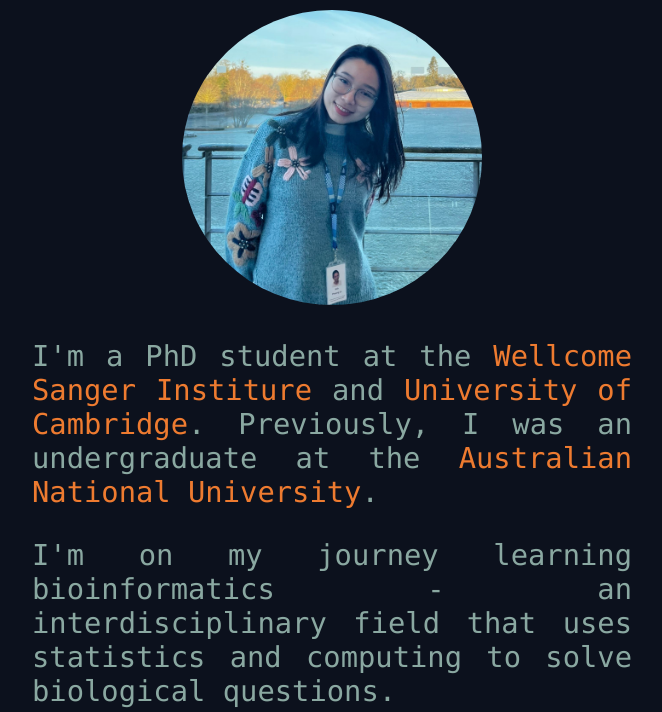
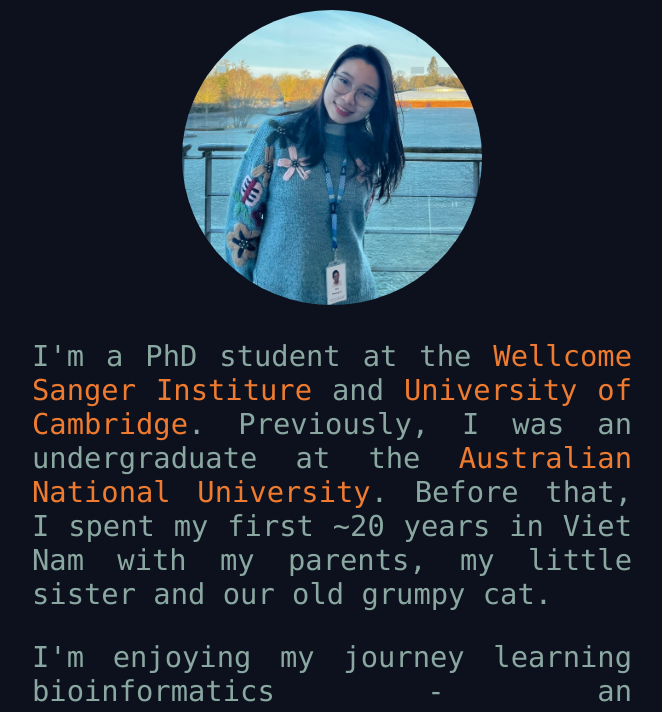
Before and after one commit to Phuong-Le/phuong-github-pages, an Eleventy site: page src/contents/pages/home.md in a window 1280 px wide. Shown: the part 205-917 px from the top of the page, without its empty margins (308-970 px from the left). Built offline with nearby package versions, Linux system fonts and the light colour scheme; Eleventy itself is replaced by a stand-in of ours; files that its build step writes are made by us from their sources.

Commit message:
edited bio

```diff
--- a/src/contents/pages/home.md
+++ b/src/contents/pages/home.md
@@ -15,8 +15,8 @@ eleventyNavigation:
 <img src="contents/img/profile_pic.jpg" class="profile_pic" />
 
 </br>
-I'm a PhD student at the <a href="https://www.sanger.ac.uk/">Wellcome Sanger Institure</a> and <a href="https://www.cam.ac.uk/">University of Cambridge</a>. Previously, I was an undergraduate at the <a href="https://www.anu.edu.au/">Australian National University</a>.
+I'm a PhD student at the <a href="https://www.sanger.ac.uk/">Wellcome Sanger Institure</a> and <a href="https://www.cam.ac.uk/">University of Cambridge</a>. Previously, I was an undergraduate at the <a href="https://www.anu.edu.au/">Australian National University</a>. Before that, I spent my first ~20 years in Viet Nam with my parents, my little sister and our old grumpy cat.
 
-I'm on my journey learning bioinformatics - an interdisciplinary field that uses statistics and computing to solve biological questions.
+I'm enjoying my journey learning bioinformatics - an interdisciplinary field that uses statistics and computing to solve biological questions.
 
 </div>
```
Also changed, not shown: src/contents/pages/projects.md (+1 -1 lines).
